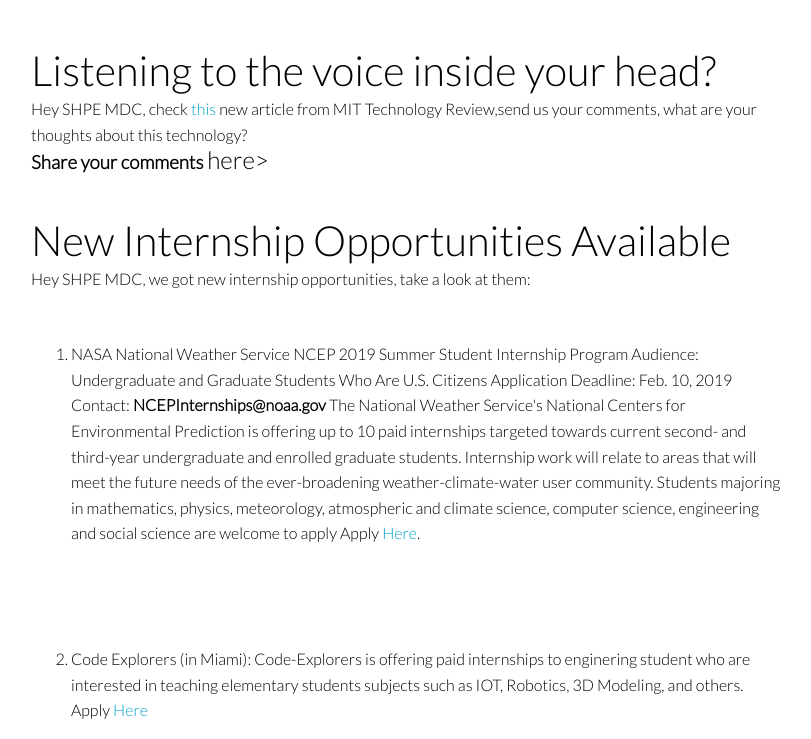
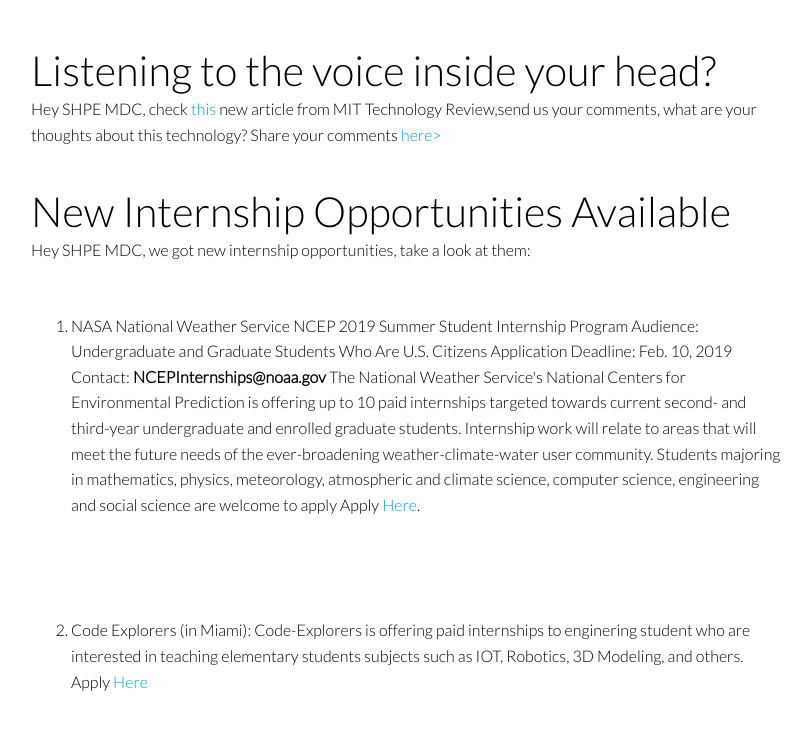
Before and after one commit to Hialeah/shpe, a Jekyll site: the page built from news.html, in a window 1280 px wide and 900 px high, scrolled down 743 px, cut to the strip 161-900 px from the top of the window. Shown: the whole strip, without its empty margins (234-1045 px from the left). Built offline with Jekyll 4.4.1, drawn with Linux system fonts in a browser that asks for light colours; nearby versions of some CDN libraries.

```diff
--- a/news.html
+++ b/news.html
@@ -26,7 +26,7 @@ image: https://mdcblue.shpe.ga/assets/img/mdc-hialeah-campus.jpg
 				<div class="post-content">
 							Hey SHPE MDC, check
 							<a  href="https://www.technologyreview.com/s/610949/say-goodbye-to-alexa-and-hello-to-gadgets-listening-to-the-voice-inside-your-head/">this</a> new article from  MIT Technology  Review,send  us your  comments, what are your  thoughts about this technology?
-					<h3>Share your comments <a href="https://shpe.ga/contact/">here></a>
+					Share your comments <a href="https://shpe.ga/contact/">here></a>
 				</div>
 				<!-- Another Post -->
 				<h2><a href="#">New Internship Opportunities Available</a></h2>
```
